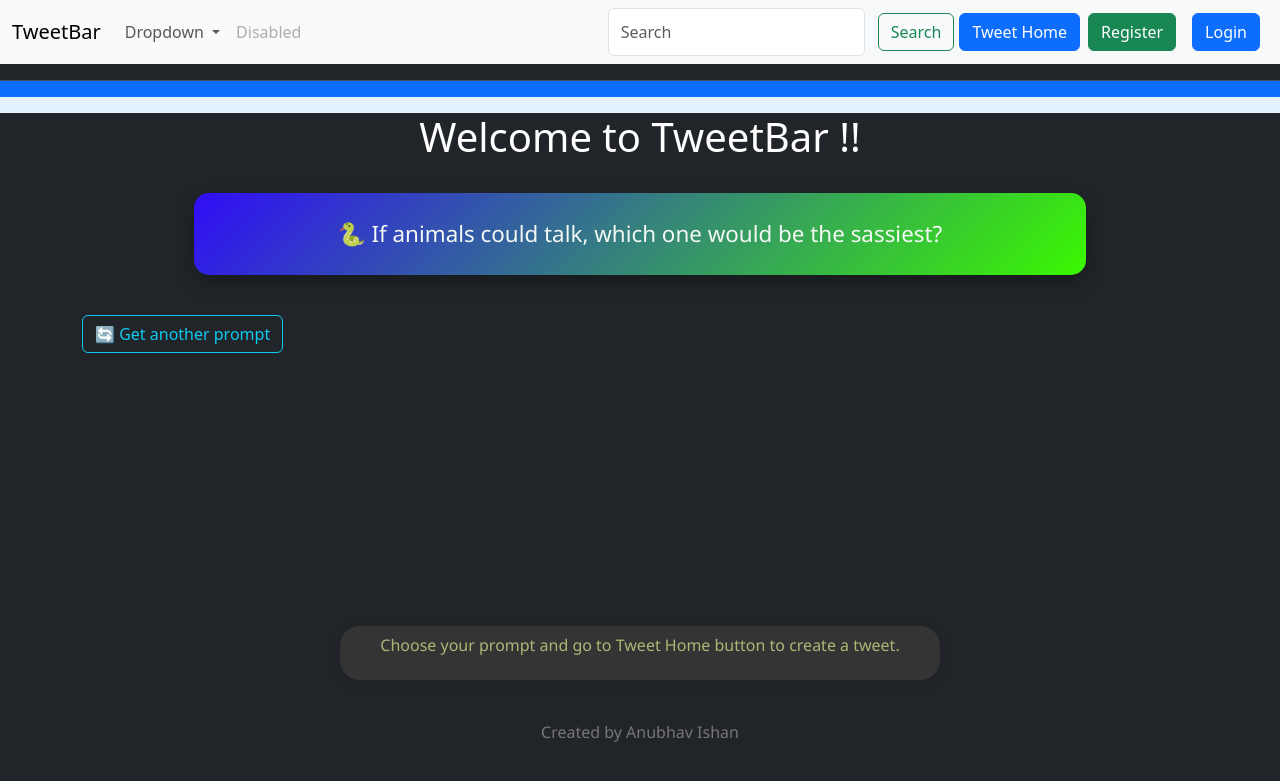
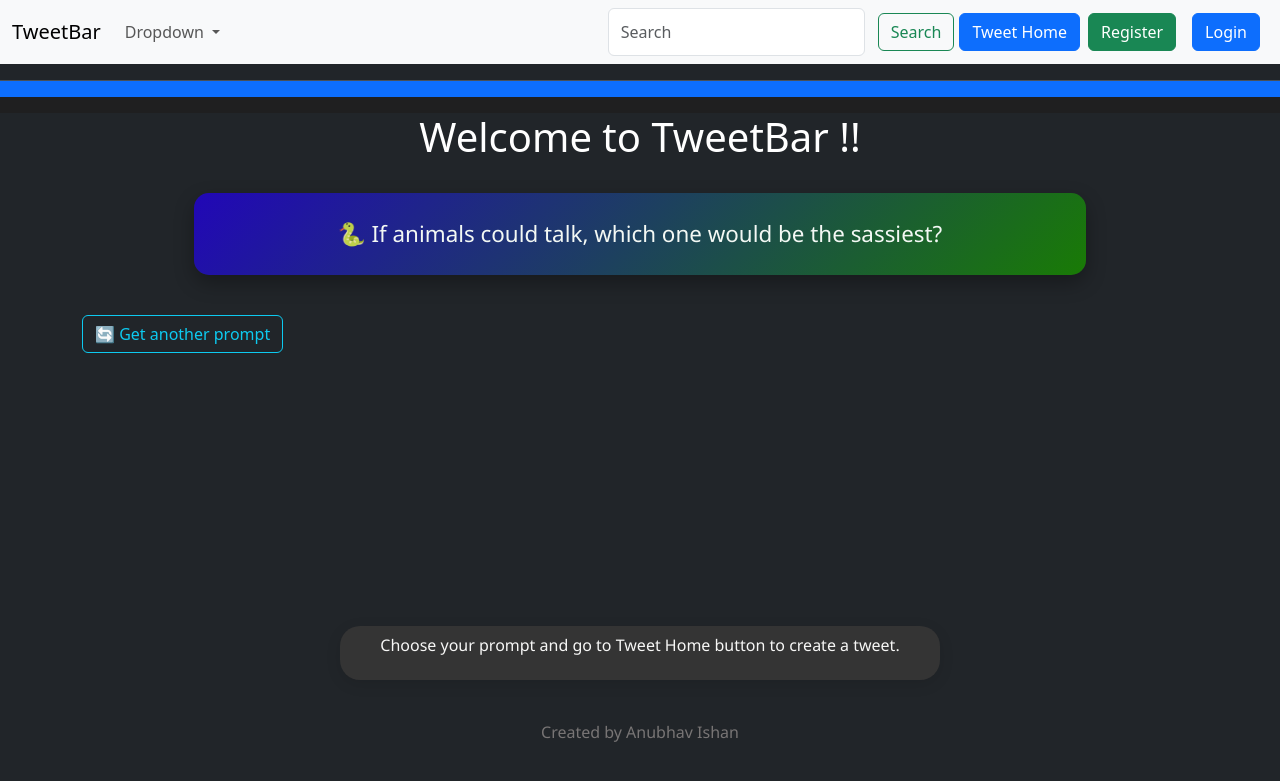
Before and after one commit to anubhavishan/django, a Django app: page / in a window 1280 px wide. Shown: the top 781 px of the page. Run offline with Django 5.2, Linux system fonts and the light colour scheme.

Commit message:
Initial commit

```diff
--- a/templates/layout.html
+++ b/templates/layout.html
@@ -41,9 +41,9 @@
                   <li><a class="dropdown-item" href="#">Something else here</a></li>
                 </ul>
               </li>
-              <li class="nav-item">
+              {% comment %} <li class="nav-item">
                 <a class="nav-link disabled" aria-disabled="true">Disabled</a>
-              </li>
+              </li> {% endcomment %}
             </ul>
             <form class="d-flex" role="search">
               <input class="form-control me-2" type="search" placeholder="Search" aria-label="Search">
@@ -74,7 +74,7 @@
         <!-- Navbar content -->
       </nav>
 
-      <nav class="navbar" style="background-color: #e3f2fd;" data-bs-theme="light">
+      <nav class="navbar" style="background-color:rgb(31, 31, 32);" data-bs-theme="light">
         <!-- Navbar content -->
       </nav>
 
--- a/tweet/templates/tweet/create_tweet.html
+++ b/tweet/templates/tweet/create_tweet.html
@@ -20,7 +20,7 @@ anubhav ishan
     <title>Create Tweet</title>
     <style>
         .prompt-box {
-            background: linear-gradient(135deg,rgb(48, 13, 247),rgb(58, 248, 0));
+            background: linear-gradient(135deg,rgb(33, 7, 183),rgb(25, 123, 5));
             color:rgb(243, 248, 244);
             font-size: 1.4rem;
             padding: 1.5rem;
@@ -52,7 +52,7 @@ anubhav ishan
             left: 50%;
             transform: translateX(-50%);
             background:rgb(52, 52, 52); /* light acoustic blue */
-            color:rgb(176, 181, 119);       /* deep navy text */
+            color:rgb(247, 247, 246);       /* deep navy text */
             padding: 7px 0px;
             border-radius: 20px;
             box-shadow: 0px 4px 15px rgba(0,0,0,0.1);
--- a/tweet/templates/tweet_list.html
+++ b/tweet/templates/tweet_list.html
@@ -58,6 +58,11 @@ style="margin:10px; " class="btn btn-primary" href="{% url 'tweet_create' %}">Cr
           {% endif %}
 
         </div>
+
+
+
+
+
       </div>
 
     {% endfor %}
--- a/tweet/views.py
+++ b/tweet/views.py
@@ -45,9 +45,7 @@ def index(request):
 # def index(request):
 #     return HttpResponse("Hello from the Tweet app!")
 
-def tweet_list(request):
-    tweets = Tweet.objects.all().order_by('-created_at')
-    return render(request, 'tweet_list.html',{'tweets':tweets})
+
 
 
 @login_required
```
Also changed, not shown: 1 other file.
